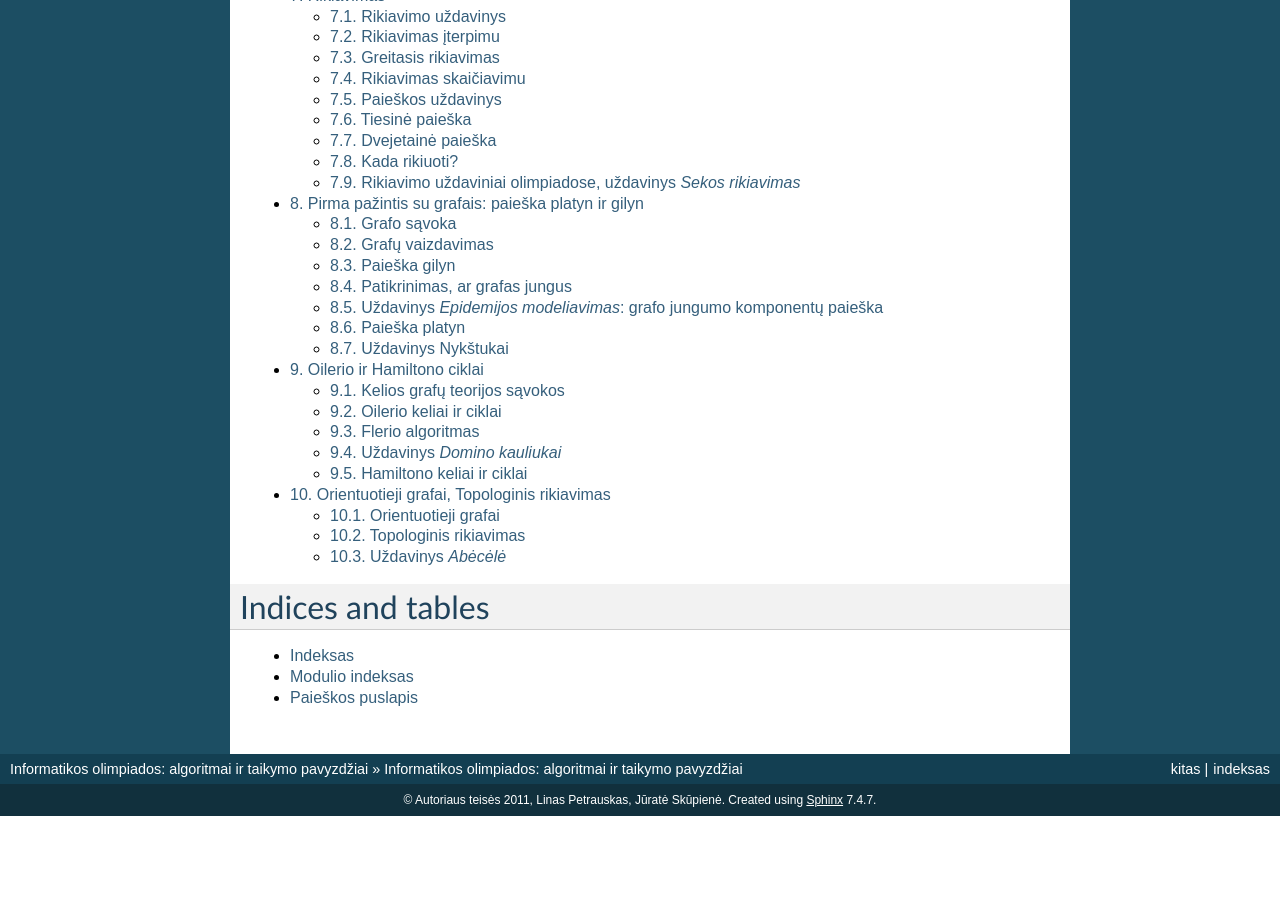
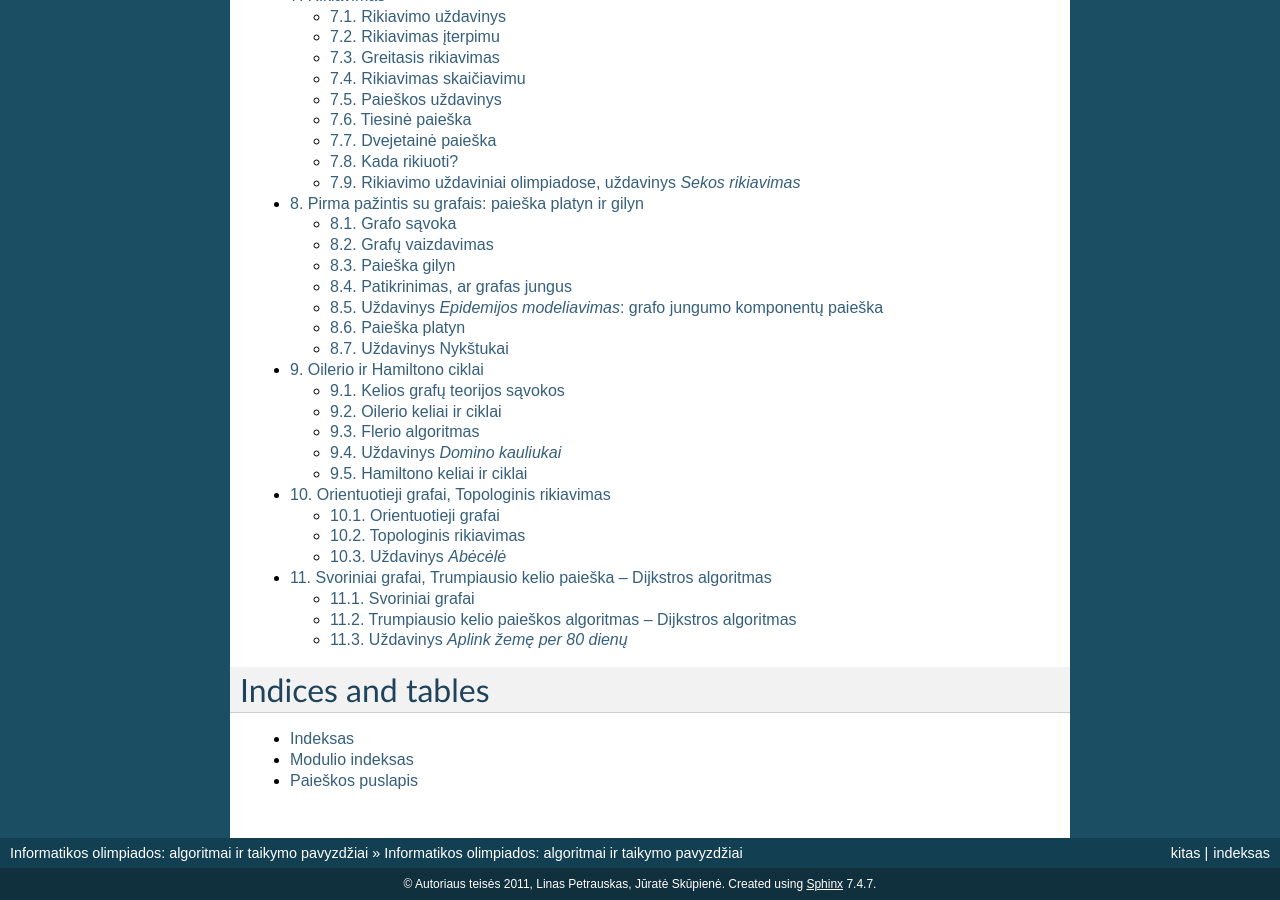
Before and after one commit to linasp/leidinys-9-10-kl, a Sphinx documentation site: the page built from source/turinys.rst, in a window 1280 px wide and 900 px high, scrolled down 767 px. Built offline with Sphinx 7.4.7, drawn with Linux system fonts in a browser that asks for light colours; formulas are drawn with MathJax 3; before the commit the page ends 1583 px from its top, so only the background shows below that; some of the changed lines change nothing that is shown.

Commit message:
Įkeltas dešimtas skyrius.

```diff
--- /dev/null
+++ b/source/dijkstra.rst
@@ -0,0 +1,275 @@
+Svoriniai grafai, Trumpiausio kelio paieška -- Dijkstros algoritmas
+===================================================================
+
+    *Most of fundamental ideas of science are essentially simple.*
+
+    Dauguma fundamentalių mokslo idėjų yra iš esmės paprastos.
+
+    Albertas Enšteinas (*Albert Einstein*)
+
+Dažnai tikslinga grafo briaunai (arba lankui) priskirti kokį nors dydį. Pavyzdžiui, jei grafu modeliuojame vietovės žemėlapį (viršūnėmis -- miestus, o briaunomis -- kelius), tai briaunoms galima priskirti tų kelių ilgius. Šiame skyrelyje aptarsime tokių grafų vaizdavimą ir vieną iš garsiausių algoritmų -- Dijkstros algoritmą trumpiausiam keliui rasti.
+
+Svoriniai grafai
+----------------
+
+.. todo:: Iliustracija
+
+Grafas, kurio visoms briaunoms (lankams) yra priskirti dydžiai (svoriai), vadinamas **svoriniu**. Dažniausiai nagrinėjami svoriniai grafai, kurių briaunų svoriai yra skaičiai.
+
+Galime tarti, kad paprastas **besvoris** grafas tėra atskiras svorinio grafo atvejis, kai visų briaunų svoriai lygūs 1.
+
+Duomenų struktūra, kuria galime pavaizduoti svorinį grafą, nesudėtinga. Galime naudoti kaimynystės matricą, kurioje saugosime briaunų svorius. Ta pati matrica turėtų saugoti ne tik briaunų svorius, bet ir parodyti, kurios grafo briaunos egzistuoja, kurios ne. Neegzistuojančias briaunas galime žymėti tokiu skaičiumi, kokio svorio būti negali, pavyzdžiui „begaliniu“ (labai dideliu) svoriu arba neigiamu skaičiumi (pavyzdžiui, jei grafo svoriai reiškia atstumus tarp miestų). Bet kuriuo atveju reikia būti tikram, kad jokioje algoritmo vykdymo stadijoje egzistuojančios briaunos svoris negalės įgauti tokios reikšmės.
+
+.. code-block:: pascal
+
+    const MAXN = ...;   { maksimalus grafo viršūnių skaičius }
+          BEGALINIS = MAXINT;
+
+    type grafas = record
+             n : integer;  	 { viršūnių skaičius }
+             svoris : array [1..MAXN, 1..MAXN] of integer;
+                             { briaunų svorių matrica }
+        end;
+
+Šitaip vaizduojant grafą, viršūnes :math:`u` ir :math:`v` jungia briauna, jei ``G.svor_is[u, v] < BEGALINIS``.
+
+Jei grafas vaizduojamas kaimynystės sąrašais, tai briaunos svorį tenka arba saugoti atskirame dvimačiame masyve, arba kiekvienai viršūnei sudaryti iš jos išeinančių briaunų svorių sąrašą.
+
+
+Trumpiausio kelio paieškos algoritmas -- Dijkstros algoritmas
+-------------------------------------------------------------
+
+Nagrinėjant olimpiadinių uždavinių sprendimus dažnai gali tekti susidurti su Dijkstros algoritmu trumpiausio kelio grafe paieškai. Šio algoritmo autorius -- E. V. Dijkstra (*Edsger Wybe Dijkstra*) -- olandų mokslininkas, daug nusipelnęs kompiuterių mokslui, ypač programavimo kalbų srityje. Trumpiausio kelio algoritmas nėra svarbiausias jo darbas, tačiau daugelis Dijkstros pavardę sieja būtent su šiuo algoritmu [#sauletoj_terasoje]_.
+
+.. todo:: Iliustracija.
+
+Jau esame aptarę vieną algoritmą, tinkamą trumpiausio kelio paieškai -- paiešką platyn. Pradėta viršūnėje :math:`p`, paieška platyn pirmiau ima viršūnes, kurių atstumas nuo viršūnės :math:`p` (matuojamas briaunų, kuriomis einama, skaičiumi) yra mažiausias.
+
+Nagrinėkime svorinį grafą :math:`G`, kurio briaunos :math:`(u, v)` svoris reiškia atstumą tarp viršūnių :math:`u` ir :math:`v`. **Kelio svoriniame grafe ilgiu** vadinsime visų kelią sudarančių briaunų svorių sumą.
+
+Nagrinėsime svorinį grafą :math:`G`, kurio briaunos :math:`(u, v)` **neneigiamas** svoris reiškia atstumą tarp viršūnių :math:`u` ir :math:`v`. Kaip ieškoti trumpiausio kelio tokiame grafe? Nesunku įsitikinti, kad paieška platyn čia visai netinkamas algoritmas, kadangi trumpiausias kelias nebūtinai reikš mažiausią briaunų, kuriomis einama, skaičių (pavyzdžiui, pasiekti viršūnę einant dviem briaunomis, kurių svoriai atitinkamai, 1 ir 2, yra „pigiau“ negu viena briauna, kurios svoris 5, nes 1 + 2 = 3 < 5).
+
+Dijkstros algoritmas, kaip ir paieška platyn, iš duotosios viršūnės :math:`p` randa trumpiausius kelius iki **visų** svorinio grafo viršūnių. Algoritmas skirsto viršūnes į dvi aibes: tų, iki kurių trumpiausi keliai (ir atstumai) jau žinomi (jas vadinsime *prijungtomis*), ir visų kitų.
+
+Pradžioje nežinomas trumpiausias kelias nė iki vienos viršūnės, išskyrus pradinę :math:`p`, tad pažymima, kad atstumai iki šių viršūnių yra begaliniai. Atstumas (nuo pradinės) iki pradinės viršūnės jau žinomas -- jis lygus nuliui.
+
+Kiekvienu žingsniu algoritmas suranda dar *neprijungtą* viršūnę, iki kurios atstumas yra mažiausias (pirmu algoritmo žingsniu tai pradinė viršūnė :math:`p`, kadangi iki visų kitų viršūnių atstumai yra begaliniai). Pasirinktoji viršūnė prijungiama, o tuomet atnaujinama informacija apie visas *neprijungtas* jos kaimynes: galbūt kelias iki šios viršūnės dar nebuvo rastas, o jei buvo – tai galbūt kelias, einantis per ką tik prijungtąją viršūnę iki šios kaimynės, yra trumpesnis už iki šiol rastąjį.
+
+Taigi pirmuoju algoritmo žingsniu prijungiama pradinė viršūnė :math:`p`. Antruoju -- artimiausia :math:`p` kaimynė. Kiekvienu žingsniu prijungiamų viršūnių atstumai sudaro nemažėjančią seką, kadangi visąlaik bandoma prijungti kuo artimesnes viršūnes. Šie samprotavimai intuityviai pagrindžia algoritmo teisingumą. Prijungdami viršūnę, galime būti tikri, jog rastasis atstumas yra trumpiausias, kadangi visi kiti, vėliau atrasti, trumpiausi atstumai bus tik ilgesni už šį.
+
+.. todo:: Sutvarkyti nuorodą į iliustraciją.
+
+Kadangi ieškoma trumpiausių kelių, o ne tik jų ilgių, kiekvienai viršūnei išsaugoma jos pirminė viršūnė (tai viršūnė, iš kurios į ją ateinama einant trumpiausiu keliu). Kol kelias iki viršūnės nerastas, jos pirminė viršūnė yra neapibrėžta. Atnaujinant atstumą iki viršūnės, kartu pažymima, iš kurios viršūnės į ją ateinama. Algoritmo vykdymo metu kiekvienos viršūnės pirminė viršūnė (kaip ir trumpiausias rastas atstumas) gali ne kartą pasikeisti. 66 paveiksle pavaizduotas Dijkstros algoritmo vykdymas konkrečiame grafe, ieškomi trumpiausi keliai iš viršūnės :math:`a` iki kitų grafo viršūnių.
+
+.. todo:: Iliustracija.
+
+    (1) Pradinė situacija: trumpiausio kelio iki viršūnės a (pasirinktosios pradinės viršūnės) ilgis lygus 0, o iki kitų viršūnių – nežinomas;
+
+    (2) Viršūnė a turi dvi kaimynes b ir c; iki šių viršūnių rasti trumpesni keliai;
+
+    (3) Iš neprijungtų viršūnių išrenkama ta, iki kurios atstumas trumpiausias (viršūnę :math:`b`); trumpesnio kelio iki :math:`b` rasti negalima, ji prijungiama; peržiūrimos neprijungtos :math:`b` kaimynės :math:`c` ir :math:`d` ir pastebima, kad iki šių abiejų viršūnių rasti trumpesni keliai per viršūnę :math:`b`: iki viršūnės :math:`d` kelias anksčiau nebuvo rastas, o iki viršūnės :math:`c` buvo rastas tiesioginis kelias iš :math:`a`; tačiau naujasis kelias per viršūnę :math:`b` yra trumpesnis
+
+    (4)
+
+    (5)
+
+    (6) Baigus vykdyti Dijkstros algoritmą visos viršūnės yra prijungtos (t. y. visos yra pasiekiamos iš pradinės viršūnės) ir žinomi trumpiausi atstumai iki jų: trumpiausio kelio iki viršūnės :math:`b` ilgis lygus 3, iki :math:`c` -- 4, iki :math:`d` -- 6, iki :math:`e` -- 8.
+
+    66 pav. Dijkstros algoritmo iliustracija.
+
+Toliau pateikiamas algoritmo tekstas, tinkamas trumpiausių kelių paieškai tiek orientuotame, tiek ir neorientuotame grafe. Grafas vaizduojamas kaimynystės matrica.
+
+.. code-block:: pascal
+
+    type masyvas = array [1..MAXN] of longint;
+        logmas = array [1..MAXN] of boolean;
+
+    procedure dijkstra(var G : grafas;
+                       var atstumas, pirmine : masyvas;
+                    p : integer);
+
+    var prijungta : logmas;
+        v, u : integer;
+        min : longint;
+
+    begin
+        { įrašomos pradinės masyvų reikšmės }
+        for u := 1 to G.n do begin
+            atstumas[u] := BEGALINIS;
+            pirmine[u] := -1;
+            prijungta[u] := false;
+        end;
+        atstumas[p] := 0;
+
+        v := p;
+        while v <> 0 do begin
+            { jei v <> 0, tai rasta viršūnė, kurią galima prijungti }
+            prijungta[v] := true;
+            for u := 1 to G.n do { peržiūrimos kaimynės }
+                if (G.svoris[v, u] < BEGALINIS) and
+                (atstumas[u] > atstumas[v] + G.svoris[v, u])
+                then begin { į viršūnę u verčiau eiti per v }
+                    atstumas[u] := atstumas[v] + G.svoris[v, u];
+                    pirmine[u] := v;
+                end;
+
+            { randama tolesnė kandidatė -
+            dar neprijungta viršūnė su mažiausiu atstumu }
+             v := 0;
+            min := BEGALINIS;
+             for u := 1 to G.n do
+                if not prijungta[u] and (atstumas[u] < min)
+                then begin
+                     v := u;
+                     min := atstumas[u];
+                end;
+             { jei jokia viršūnė nerasta, tai v = 0 ir ciklas nutraukiamas }
+        end;
+    end;
+
+Užrašytojo algoritmo sudėtingumas yra :math:`O(n^2)`, kur :math:`n` -- grafo viršūnių skaičius. Pasitelkus sudėtingesnes duomenų struktūras, Dijkstros algoritmą galima pagreitinti iki :math:`O((n + b) \log n)` (čia :math:`b` -- grafo briaunų skaičius). Pastarasis sudėtingumas yra kur kas geresnis **retuose** (turinčiuose nedaug briaunų) grafuose.
+
+
+Uždavinys *Aplink žemę per 80 dienų*
+------------------------------------
+
+Išspręsime uždavinį *Aplink žemę per 80 dienų* [#uzd_aplink_zeme]_:
+
+    Žiulio Verno knygoje pasakojama, kaip Filijas Fogas apkeliavo aplink Žemę per 80 dienų. Tačiau galbūt sudarius labai gerą maršrutą, jam būtų pasisekę apkeliauti dar greičiau.
+
+    Žinomi įvairių transporto priemonių, vykstančių į rytus (Filijas Fogas keliavo tik į rytus), tvarkaraščiai, tie patys visomis dienomis. Apie kiekvieną reisą žinoma šitokia informacija: išvykimo miestas, išvykimo laikas, miestai, kuriuose sustojama, kelionės trukmė tarp dviejų gretimų stočių. Visi tvarkaraščiai nurodyti Grinvičo laiku.
+
+    Laikomasi susitarimo, kad tarpinėje stotyje transporto priemonės neužsibūna: atvyksta ir išvyksta tą pačią minutę, taip pat kad persėsti iš vienos transporto priemonės į kitą galima tą pačią minutę.
+
+    **Užduotis.** Žinomas miestas, iš kurio pradedama keliauti. Kelionės pradžia yra lygiai vidurnaktis Grinvičo laiku. Parašykite programą, kuria nustatytumėte, ar galima apkeliauti aplink Žemės rutulį pagal pateiktus susisiekimo priemonių tvarkaraščius ir, jei galima, informuotumėte, kada anksčiausiai įmanoma grįžti į miestą, iš kurio buvo išvykta.
+
+Kaip jau galėjote atspėti, uždavinys bus sprendžiamas taikant Dijkstros algoritmą. Tačiau olimpiada nėra kontrolinis darbas, kuriuo tikrinama, ar gerai dalyviai moka vieną ar kitą algoritmą. Tad ir uždaviniai olimpiadose pateikiami tokie, kad net žinant algoritmą, tenka jį modifikuoti ir pritaikyti neįprastai situacijai.
+
+Sudarysime orientuotą grafą, kurio viršūnės atitiks miestus. Reikia rasti trumpiausią kelią iš pradinio miesto atgal į jį patį, tik trumpiausią laiko prasme. Tačiau Dijkstros algoritmas kiekvieną viršūnę nagrinėja tik po vieną kartą, todėl pradinį miestą (į kurį turime sugrįžti) pavaizduosime dviem viršūnėmis (:math:`M` ir :math:`M'`): viena turės tik išeinančius lankus, kita -- tik įeinančius.
+
+Galime būti tikri, kad bet kuri kelionė iš viršūnės :math:`M` į viršūnę :math:`M'` bus kelionė aplink pasaulį, kadangi visi maršrutai yra tik rytų krypties.
+
+Į bet kurį maršrutą galima žiūrėti kaip į kelių tiesioginių (be persėdimų) ir nepriklausomų reisų rinkinį. Kiekvieną tokį (tiesioginį) reisą grafe atitiktų lankas, turintis du parametrus (svorius): reiso pradžios laiką ir jo trukmę. Kiekvienu Dijkstros algoritmo žingsniu būtų prijungiama viršūnė, iki kurios galime atvykti anksčiausiai. Prijungus viršūnę peržiūrimi visi iš jos išeinantys lankai. Pagal atvykimo į šią viršūnę laiką ir maršruto trukmę apskaičiuojama, kada galima nuvykti į kaimynines viršūnes.
+
+Panagrinėkime pavyzdį. Sakykime, duoti 7 miestai, Filijas Fogas kelionę pradeda ir baigia antrajame, ir galimi tokie maršrutai:
+
+.. todo:: Sutvarkyti kringelius.
+
+*Pirmasis maršrutas*: 2 ® 5 ® 6, išvykimo laikas -- 5:35, važiavimų trukmės: 2:44 ir 21:07.
+*Antrasis maršrutas*: 3 ® 5 ® 1 ® 6, išvykimo laikas -- 7:16, važiavimų trukmės: 1:14, 7:10, 3:40.
+*Trečiasis maršrutas*: 4 ® 6 ® 7 ® 2, išvykimo laikas -- 3:20, važiavimų trukmės: 1:00, 15:40, 1:15.
+*Ketvirtasis maršrutas*: 6 ® 4 ® 3 ® 2, išvykimo laikas -- 19:30, važiavimų trukmės: 0:20, 1:00, 0:35.
+
+.. todo:: Iliustracija.
+
+67 pav. Pavyzdyje pateiktus maršrutus atitinkantis grafas; kad iliustracija būtų aiškesnė, vietoj važiavimo trukmių nurodyti atvykimo laikai (nė vienas reisas netrunka ilgiau nei parą)
+
+Šiuos maršrutus atitinkantis grafas pateiktas 67 paveiksle. Tarkime, Filijas Fogas pradeda kelionę iš antrojo miesto. Jis anksčiausiai sugrįš namo, jei stotyje lauks iki ryto ir 5:35 išvyks į penktąjį miestą (tai, beje, vienintelis reisas iš antrojo miesto). Penktajame mieste jam verta persėsti ir važiuoti į pirmąjį miestą, o iš ten -- į šeštąjį, kuriame jis atsidurs 19 val. 20 min. Ir spės į reisą, išvykstantį į ketvirtąjį miestą 19 val. 30 min. O iš ten be persėdimo važiuos iki pradinio miesto. Kelionės trukmė: 21 val. 25 min.
+
+Jeigu Filijas Fogas penktajame mieste nepersėstų ir važiuotų toliau į šeštąjį miestą, tuomet jis ten atsidurtų kitos dienos ryte: 5 val. 26 min. ir pavėluotų į į rytinį reisą, vykstantį į septintą miestą. Jam tektų laukti iki vakaro ir tik 19 val. 30 min. jis galėtų išvykti į ketvirtąjį miestą. Kelionė aplink pasaulį truktų 1 parą, 21 val. ir 25 min., t. y. lygiai parą ilgiau nei optimaliu atveju.
+
+Kadangi gali būti keli skirtingi reisai tarp tų pačių miestų, grafą būtina vaizduoti kaimynystės sąrašais. Sutarsime, kad skaitant pradinius duomenis, visi tarpinių sustojimų turintys maršrutai iš karto išskaidomi į persėdimų neturinčius reisus ir tuo pačiu sudaromas grafas. Taip pat sutarsime, kad, kuriant grafą, išvykimo laikai perskaičiuoti minutėmis. Rezultatas (laikas, kada anksčiausiai įmanoma grįžti) taip pat pateikiamas minutėmis nuo kelionės pradžios.
+
+.. code-block:: pascal
+
+    const BEGALINIS = MAXLONGINT;
+        PARA = 24 * 60;
+        MAXM = ...; { maksimalus miestų skaičius }
+        MAXR = ...; { maksimalus reisų skaičius }
+
+    type masyvas = array [1..MAXM + 1] of longint;
+        logmas = array [1..MAXM + 1] of boolean;
+        reisas = record
+            kur, kada, trukme : longint;
+        end;
+
+        reisai_is_miesto = record
+            k : longint; { reisų skaičius }
+            reisai : array [1..MAXR] of reisas;
+        end;
+
+        grafas = record
+            n : longint; { miestų skaičius }
+            mst : array [1..MAXM + 1] of reisai_is_miesto;
+        end;
+
+    procedure dijkstra(var G : grafas;
+                       pr : longint; { pradinis miestas }
+                       var laikas : masyvas { atvykimo laikai });
+
+    var i, u, v, t, min, atvykta, isvyksta : longint;
+        prijungta : logmas;
+    begin
+        { įrašomos pradinės masyvų reikšmės }
+        for u := 1 to G.n do begin
+            laikas[u] := BEGALINIS;
+            prijungta[u] := false;
+        end;
+        laikas[pr] := 0;
+
+        v := pr;
+        while v <> 0 do begin
+            { prijungiama viršūnė v }
+            prijungta[v] := true;
+            { atnaujinama informacija apie kaimynes }
+            for i := 1 to G.mst[v].k do begin
+             u := G.mst[v].reisai[i].kur;
+             t := G.mst[v].reisai[i].trukme;
+             { kiek reikės laukti mieste v ? }
+             atvykta := laikas[v] mod PARA;
+             isvyksta := G.mst[v].reisai[i].kada;
+             if atvykta <= isvyksta then
+                    { reisu pavyks išvykti tą pačią parą }
+                    t := t + (isvyksta - atvykta)
+             else { teks laukti kitos dienos }
+                    t := t + (PARA - atvykta) + isvyksta;
+                { ar į u verta vykti per v? }
+             if laikas[u] > laikas[v] + t then
+                 laikas[u] := laikas[v] + t;
+            end;
+
+        { randama tolesnė kandidatė –
+        dar neprijungta viršūnė su mažiausiu atstumu }
+        v := 0;
+        min := BEGALINIS;
+        for u := 1 to G.n do
+            if not prijungta[u] and (laikas[u] < min)
+            then begin
+                v := u;
+                min := laikas[u];
+            end;
+        end;
+    end;
+
+    procedure keliauk(var G : grafas; { informacija apie visus
+                                      reisus iš kiekvieno miesto}
+                    pr : longint;   { pradinis miestas}
+                    var atvykimas : longint { sprendinys});
+    var i, j, pb : longint;
+        laikas : masyvas;
+
+    begin
+        { pradinis miestas keičiams dviem miestais: miestu, kuriame
+        kelionė prasidėjo ir fiktyviu, kuriame kelionė baigėsi }
+        G.n := G.n + 1;
+        pb := G.n;
+        for i := 1 to G.n - 1 do
+          for j := 1 to g.mst[i].k do
+                if G.mst[i].reisai[j].kur = pr then
+                   G.mst[i].reisai[j].kur := pb;
+
+        { suskaičiuojama, per kokį mažiausią laiką galima
+          nuvykti į kiekvieną miestą }
+        dijkstra(G, pr, laikas);
+
+        atvykimas := laikas[pb];
+        { jei maršruto nėra, atvykimas = BEGALINIS }
+    end;
+
+
+
+.. rubric:: Išnašos
+
+.. [#sauletoj_terasoje] Pats E. V. Dijkstra apie tai yra rašęs: „Daug metų trumpiausio kelio algoritmas garsino mano vardą ir teikė man šlovės, tačiau nuostabu tai, kad jis buvo sukurtas net be popieriaus ir pieštuko, geriant kavą su žmona saulėtoje Amsterdamo kavinės terasoje, sukurtas tik pademonstruoti kompiuterio galimybėms...“
+
+.. [#uzd_aplink_zeme] Panašus uždavinys buvo pateiktas Lietuvos moksleivių informatikos olimpiadoje III etape 2000 metais.
--- a/source/turinys.rst
+++ b/source/turinys.rst
@@ -22,6 +22,7 @@
    grafu_pagrindai
    oilerio_ciklai
    orientuoti_grafai
+   dijkstra
 
 
 
```
